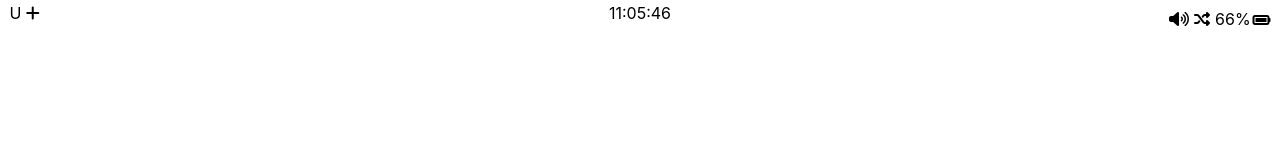
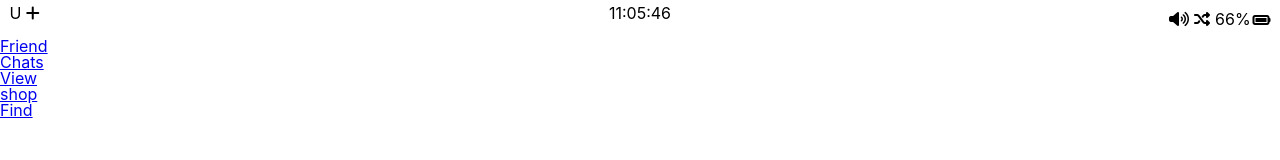
Before and after one commit to dubipy/kakao-talk, a plain HTML site: page friends.html in a window 1280 px wide. Drawn offline with Linux system fonts and the light colour scheme.

Commit message:
DOCS html

```diff
--- a/friends.html
+++ b/friends.html
@@ -4,7 +4,7 @@
     <link rel="stylesheet" href="./css/style.css">
     <meta charset="UTF-8">
     <meta name="viewport" content="width=device-width, initial-scale=1.0">
-    <title>kakao talk login</title>
+    <title>Frineds Screens</title>
 </head>
 <body>
     <div class="status-bar">
@@ -23,6 +23,16 @@
         </div>
     </div>
 
+    <nav>
+        <ul>
+            <li><a href="friends.html">Friend</a></li>
+            <li><a href="chats.html">Chats</a></li>
+            <li><a href="view.html">View</a></li>
+            <li><a href="shop.html">shop</a></li>
+            <li><a href="find.html">Find</a></li>
+        </ul>
+    </nav>
+
     <script src="https://kit.fontawesome.com/27b2ad561b.js" crossorigin="anonymous"></script>
     <script src="./js/time.js"></script>
 </body>
```
Also changed, not shown: chats.html (added), find.html (added), shop.html (added), view.html (added).
